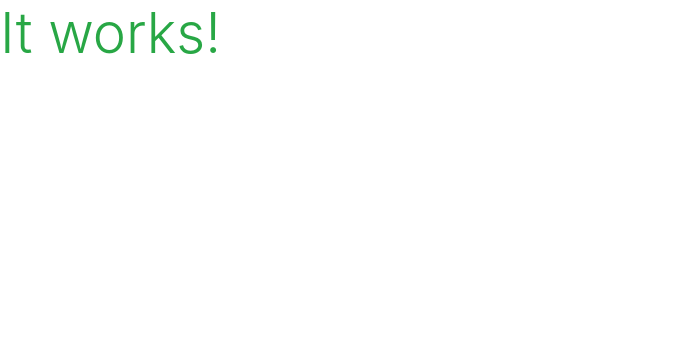
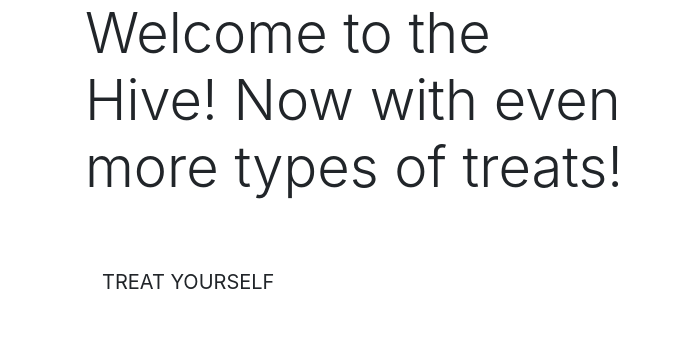
Before and after one commit to Code-Institute-Submissions/comb-confections, a Django app: page / in a window 1280 px wide. Shown: the top 361 px of the page, without its empty margins (0-676 px from the left). Run offline with Django 3.2, Linux system fonts and the light colour scheme; some libraries are stand-ins or nearby versions.

Commit message:
Added homepage content

```diff
--- a/home/templates/home/index.html
+++ b/home/templates/home/index.html
@@ -1,6 +1,25 @@
 {% extends "base.html" %}
 {% load static %}
 
+{% block page_header %}
+    <div class="container header-container">
+        <div class="row">
+            <div class="col"></div>
+        </div>
+    </div>
+{% endblock %}
+
 {% block content %}
-    <h1 class="display-4 text-success">It works!</h1>
+    <div class="container h-100">
+        <div class="row h-100">
+            <div class="col-7 col-md-6 my-auto">
+                <h1 class="display-4 logo-font text-black">
+                    Welcome to the Hive! Now with even more types of treats!
+                </h1>
+                <div class="my-5">
+                    <a href="" class="treat-yourself-button btn btn-lg rounded-0 text-uppercase py-3">Treat Yourself</a>
+                </div>
+            </div>
+        </div>
+    </div>
 {% endblock %}
```
